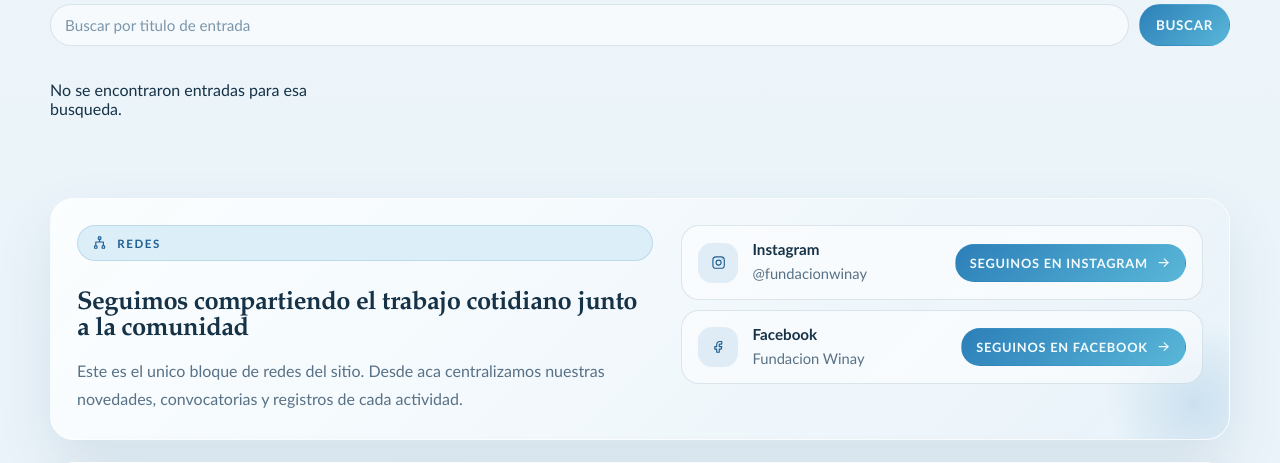
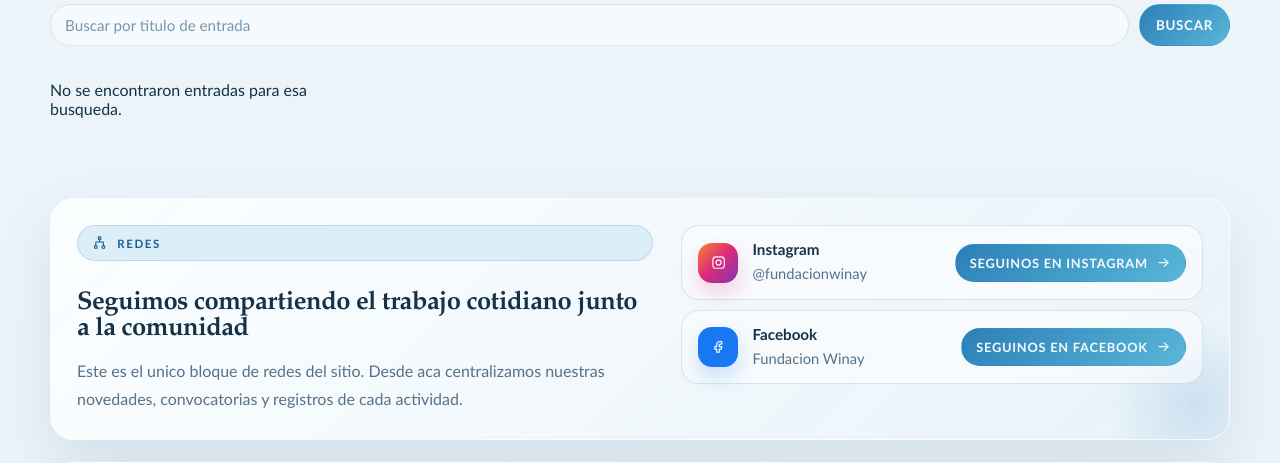
Before and after one commit to orquera10/proyectowinay, a Django app: page / in a window 1280 px wide. Shown: the part 1500-1963 px from the top of the page. Run offline with Django 5.2, Linux system fonts and the light colour scheme; data that the repository does not hold is empty.

Commit message:
feat: cambios en version celular

```diff
--- a/templates/core/base.html
+++ b/templates/core/base.html
@@ -423,6 +423,28 @@
             border-color:var(--line-strong);
             background:rgba(255,255,255,.82);
         }
+        .social-card .icon-chip{
+            transition:background .2s ease,color .2s ease,box-shadow .2s ease;
+        }
+        .social-card.is-instagram .icon-chip{
+            background:linear-gradient(135deg,#f58529,#dd2a7b 48%,#8134af);
+            color:#fff;
+            box-shadow:0 10px 22px rgba(221,42,123,.22);
+        }
+        .social-card.is-facebook .icon-chip{
+            background:#1877f2;
+            color:#fff;
+            box-shadow:0 10px 22px rgba(24,119,242,.22);
+        }
+        .social-card:hover .icon-chip{
+            box-shadow:0 14px 28px rgba(24,74,108,.16);
+        }
+        .social-card.is-instagram:hover .icon-chip{
+            box-shadow:0 14px 28px rgba(221,42,123,.3);
+        }
+        .social-card.is-facebook:hover .icon-chip{
+            box-shadow:0 14px 28px rgba(24,119,242,.3);
+        }
         .social-card-main{
             display:flex;
             align-items:center;
@@ -774,7 +796,7 @@
             </div>
             <div class="social-actions">
                 {% for link in social_links %}
-                    <a class="social-card" href="{{ link.url }}" target="_blank" rel="noopener noreferrer" aria-label="{{ link.cta }}">
+                    <a class="social-card {% if 'Instagram' in link.name %}is-instagram{% elif 'Facebook' in link.name %}is-facebook{% endif %}" href="{{ link.url }}" target="_blank" rel="noopener noreferrer" aria-label="{{ link.cta }}">
                         <span class="social-card-main">
                             <span class="icon-chip">
                                 <svg class="icon icon-sm">
```
